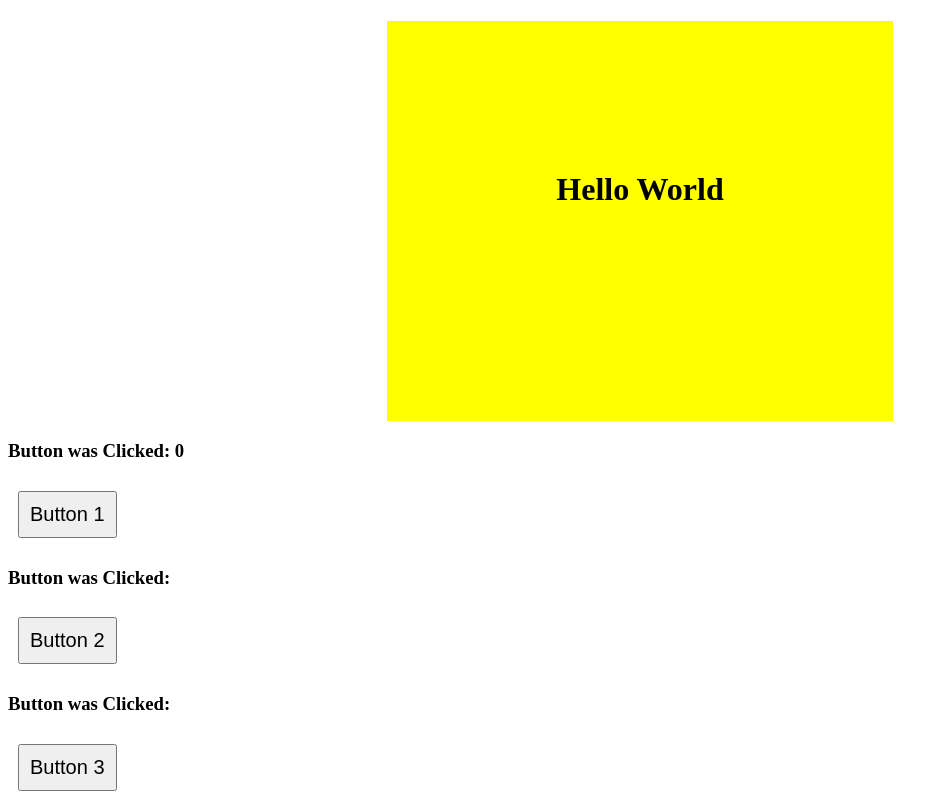
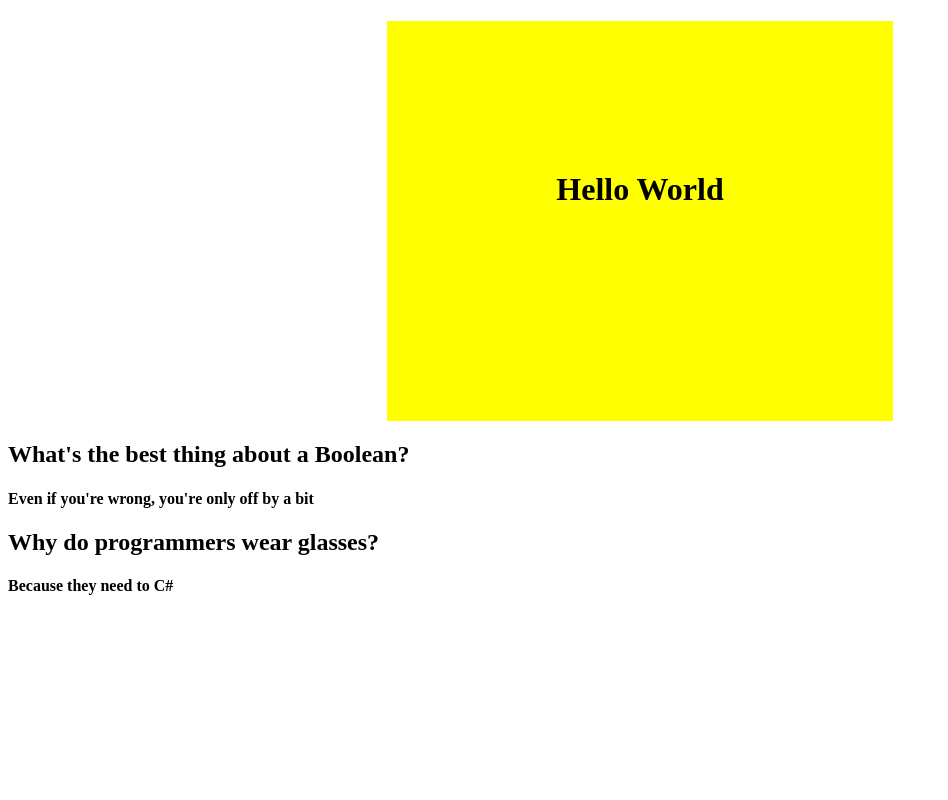
Before and after one commit to Dushimepaulette1/React-JS-Coding-Challenges, a React (Vite) app in the folder react-js-coding-challenge/: page / in a window 1280 px wide. Shown: the top 800 px of the page, without its empty margins (0-948 px from the left). Built offline with nearby package versions, Linux system fonts and the light colour scheme.

Commit message:
Question 8 done

```diff
--- a/react-js-coding-challenge/src/App.jsx
+++ b/react-js-coding-challenge/src/App.jsx
@@ -1,6 +1,8 @@
 import UserClicks from "./components/Button";
 import ListRendering from "./components/ListRendering";
 import { Form } from "./components/Forms";
+import RenderJSON from "./components/JSON";
+import { Joke } from "./components/Joke";
 import React from "react";
 
 export default function App() {
@@ -10,18 +12,32 @@ export default function App() {
   }
 
   let array = ["dog", "cat", "chicken", "cow", "sheep", "horse"];
+  let jsonObj = [
+    {
+      id: 1,
+      setup: "What's the best thing about a Boolean?",
+      punchline: "Even if you're wrong, you're only off by a bit",
+    },
+    {
+      id: 2,
+      setup: "Why do programmers wear glasses?",
+      punchline: "Because they need to C#",
+    },
+  ];
+
   return (
     <>
       <div className="box">
         <h1>Hello World</h1>
       </div>
-      <UserClicks OnClick={() => handleClick("Button 1")} count={count}>
+      {/* <UserClicks OnClick={() => handleClick("Button 1")} count={count}>
         Button 1
       </UserClicks>
       <UserClicks OnClick={() => handleClick("Button 2")}> Button 2</UserClicks>
       <UserClicks OnClick={() => handleClick("Button 3")}>Button 3</UserClicks>
       <ListRendering items={array} />
-      <Form />
+      <Form /> */}
+      <RenderJSON jsonObj={jsonObj} />
     </>
   );
 }
--- /dev/null
+++ b/react-js-coding-challenge/src/components/JSON.jsx
@@ -0,0 +1,8 @@
+import { Joke } from "./Joke";
+
+export default function RenderJSON(props) {
+  let objItems = props.jsonObj.map((item, index) => (
+    <Joke key={item.id} setup={item.setup} punchline={item.punchline}></Joke>
+  ));
+  return <main>{objItems}</main>;
+}
--- /dev/null
+++ b/react-js-coding-challenge/src/components/Joke.jsx
@@ -0,0 +1,8 @@
+export function Joke(props) {
+  return (
+    <div>
+      <h2>{props.setup}</h2>
+      <h4>{props.punchline}</h4>
+    </div>
+  );
+}
```
